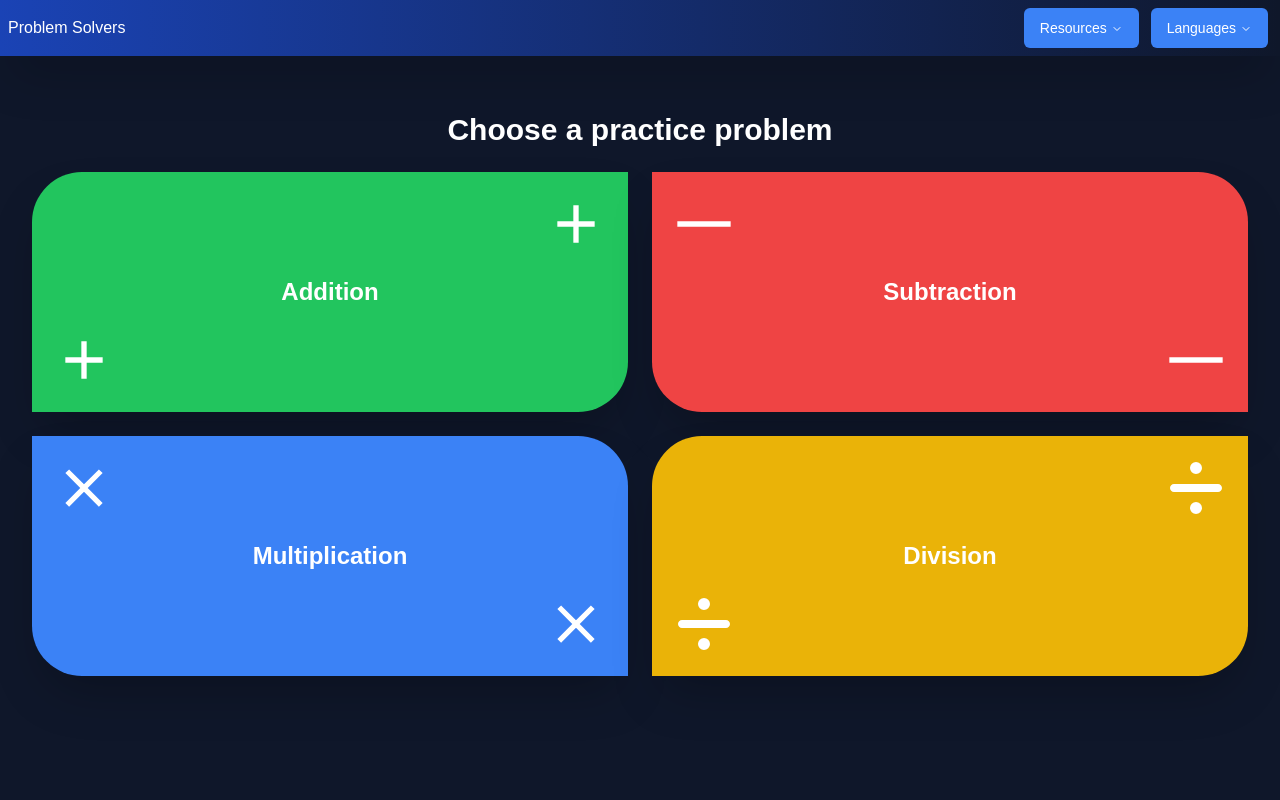
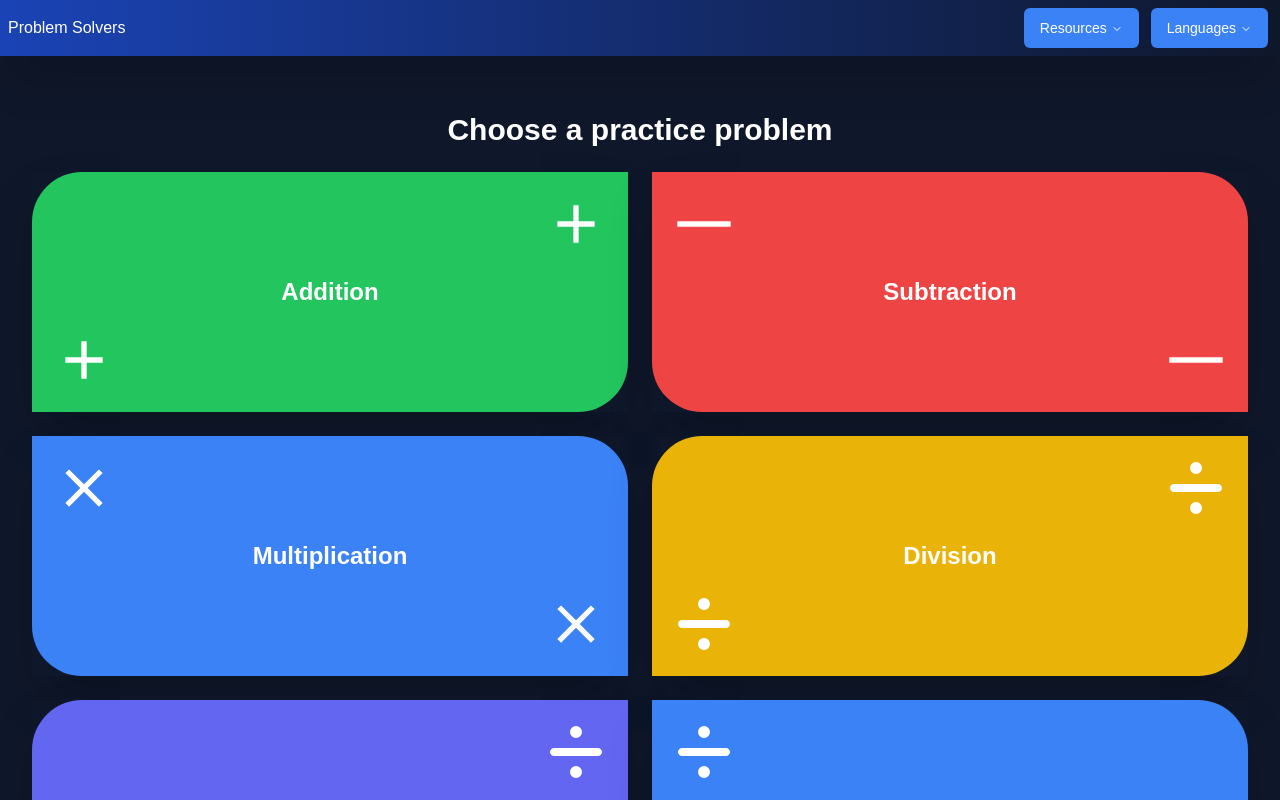
Before and after one commit to bartswierz/learning-game, a React (Vite) app: page / in a window 1280 px wide. Shown: the top 800 px of the page. Built offline with nearby package versions, Linux system fonts and the light colour scheme; a web font is replaced by a local one.

Commit message:
added Alphabet & Time links to the home page

```diff
--- a/src/pages/Home.tsx
+++ b/src/pages/Home.tsx
@@ -5,18 +5,76 @@ import { FaDivide } from "react-icons/fa6";
 import { IoMdClose } from "react-icons/io";
 import { GrSubtract } from "react-icons/gr";
 
+export default function HomePage() {
+  const { t } = useTranslation();
+
+  return (
+    <div className="container mt-8x pb-12 mt-[56px]">
+      <h1 className="text-3xl font-bold text-center mb-6">{t("Choose a practice problem")}</h1>
+      <ul className="grid grid-cols-1 md:grid-cols-2 gap-6">
+        {homepageLinks.map(({ link, title, listItemStyle }) => {
+          return (
+            <li
+              key={link}
+              className={`relative group flex items-center justify-center h-[20vh] md:h-[30vh] min-h-[100px] transition-all duration-200 hover:border-[12px] hover:border-white ${listItemStyle}`}
+            >
+              <LinkLogoPosition title={title} />
+              <Link
+                to={link}
+                className="flex justify-center items-center w-full h-full font-bold text-2xl transition-all duration-300 shadow-2xl"
+                data-tooltip-target="tooltip-default"
+              >
+                {t(title)}
+              </Link>
+            </li>
+          );
+        })}
+      </ul>
+    </div>
+  );
+}
+
 type homepageLinksType = {
-  link: "Addition" | "Subtraction" | "Multiplication" | "Division";
+  title: string;
+  link: "/addition" | "/subtraction" | "/multiplication" | "/division" | "/alphabetical-order" | "/analog-clock";
   listItemStyle: string;
-  linkStyle: string;
 }[];
 
-interface LinkLogoPositionProps {
-  link: "Addition" | "Subtraction" | "Multiplication" | "Division";
-}
+const homepageLinks: homepageLinksType = [
+  {
+    link: "/addition",
+    title: "Addition",
+    listItemStyle: "bg-green-500 hover:bg-green-600 focus:bg-red-500 rounded-tl-[50px] rounded-br-[50px]",
+  },
+  {
+    link: "/subtraction",
+    title: "Subtraction",
+    listItemStyle: "bg-red-500 hover:bg-red-600 rounded-tr-[50px] rounded-bl-[50px]",
+  },
+  {
+    link: "/multiplication",
+    title: "Multiplication",
+    listItemStyle: "bg-blue-500 hover:bg-blue-600 rounded-bl-[50px] rounded-tr-[50px]",
+  },
+  {
+    link: "/division",
+    title: "Division",
+    listItemStyle: "bg-yellow-500 hover:bg-yellow-600 rounded-br-[50px] rounded-tl-[50px]",
+  },
+  {
+    link: "/alphabetical-order",
+    title: "Alphabet",
+    listItemStyle: "bg-indigo-500 hover:bg-indigo-600 rounded-tl-[50px] rounded-br-[50px]",
+  },
+  {
+    link: "/analog-clock",
+    title: "Time",
+    listItemStyle: "bg-blue-500 hover:bg-blue-600 rounded-tr-[50px] rounded-bl-[50px]",
+  },
+];
 
-const LinkLogoPosition = ({ link }: LinkLogoPositionProps) => {
-  switch (link) {
+const LinkLogoPosition = ({ title }: { title: string }) => {
+  switch (title) {
     case "Addition":
       return (
         <>
@@ -45,61 +103,21 @@ const LinkLogoPosition = ({ link }: LinkLogoPositionProps) => {
           <FaDivide className="absolute top-5 right-5" size={64} />
         </>
       );
+    case "Alphabet":
+      return (
+        <>
+          <FaDivide className="absolute bottom-5 left-5" size={64} />
+          <FaDivide className="absolute top-5 right-5" size={64} />
+        </>
+      );
+    case "Time":
+      return (
+        <>
+          <FaDivide className="absolute top-5 left-5" size={64} />
+          <FaDivide className="absolute bottom-5 right-5" size={64} />
+        </>
+      );
     default:
       return null;
   }
 };
-
-export default function HomePage() {
-  const { t } = useTranslation();
-
-  const homepageLinks: homepageLinksType = [
-    {
-      link: "Addition",
-      listItemStyle: "bg-green-500 hover:bg-green-600 focus:bg-red-500 rounded-tl-[50px] rounded-br-[50px]",
-      linkStyle: "rounded-tl-[50px] rounded-br-[50px]",
-    },
-    {
-      link: "Subtraction",
-      listItemStyle: "bg-red-500 hover:bg-red-600 rounded-tr-[50px] rounded-bl-[50px]",
-      linkStyle: "rounded-tr-[50px] rounded-bl-[50px]",
-    },
-    {
-      link: "Multiplication",
-      listItemStyle: "bg-blue-500 hover:bg-blue-600 rounded-bl-[50px] rounded-tr-[50px]",
-      linkStyle: "rounded-bl-[50px] rounded-tr-[50px]",
-    },
-    {
-      link: "Division",
-      listItemStyle: "bg-yellow-500 hover:bg-yellow-600 rounded-br-[50px] rounded-tl-[50px]",
-      linkStyle: "rounded-br-[50px] rounded-tl-[50px]",
-    },
-  ];
-
-  return (
-    <div className="container mt-8x pb-12 mt-[56px]">
-      <h1 className="text-3xl font-bold text-center mb-6">{t("Choose a practice problem")}</h1>
-      <ul className="grid grid-cols-1 md:grid-cols-2 gap-6">
-        {homepageLinks.map(({ link, listItemStyle, linkStyle }) => {
-          return (
-            <li
-              key={link}
-              className={`relative group flex items-center justify-center h-fullX h-[20vh] md:h-[30vh] min-h-[100px] transition-all duration-200 ${listItemStyle} hover:border-[12px] hover:border-white`}
-            >
-              <LinkLogoPosition link={link} />
-              <Link
-                to={`/${link.toLowerCase()}`}
-                className={`flex justify-center items-center w-full h-full font-bold text-2xl transition-all duration-300 shadow-2xl ${linkStyle}`}
-                data-tooltip-target="tooltip-default"
-              >
-                {/* {link} */}
-                {t(link)}
-              </Link>
-              <div></div>
-            </li>
-          );
-        })}
-      </ul>
-    </div>
-  );
-}
```
